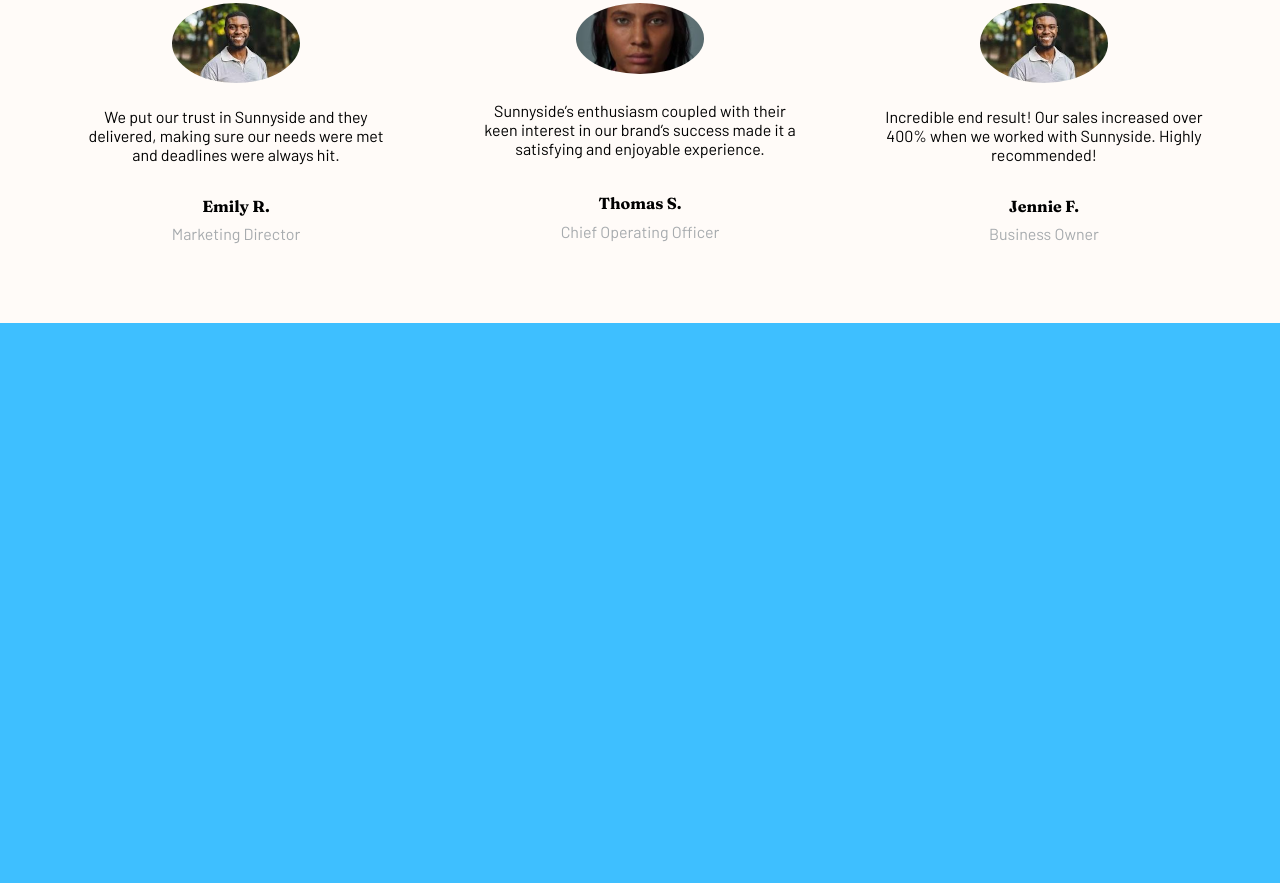
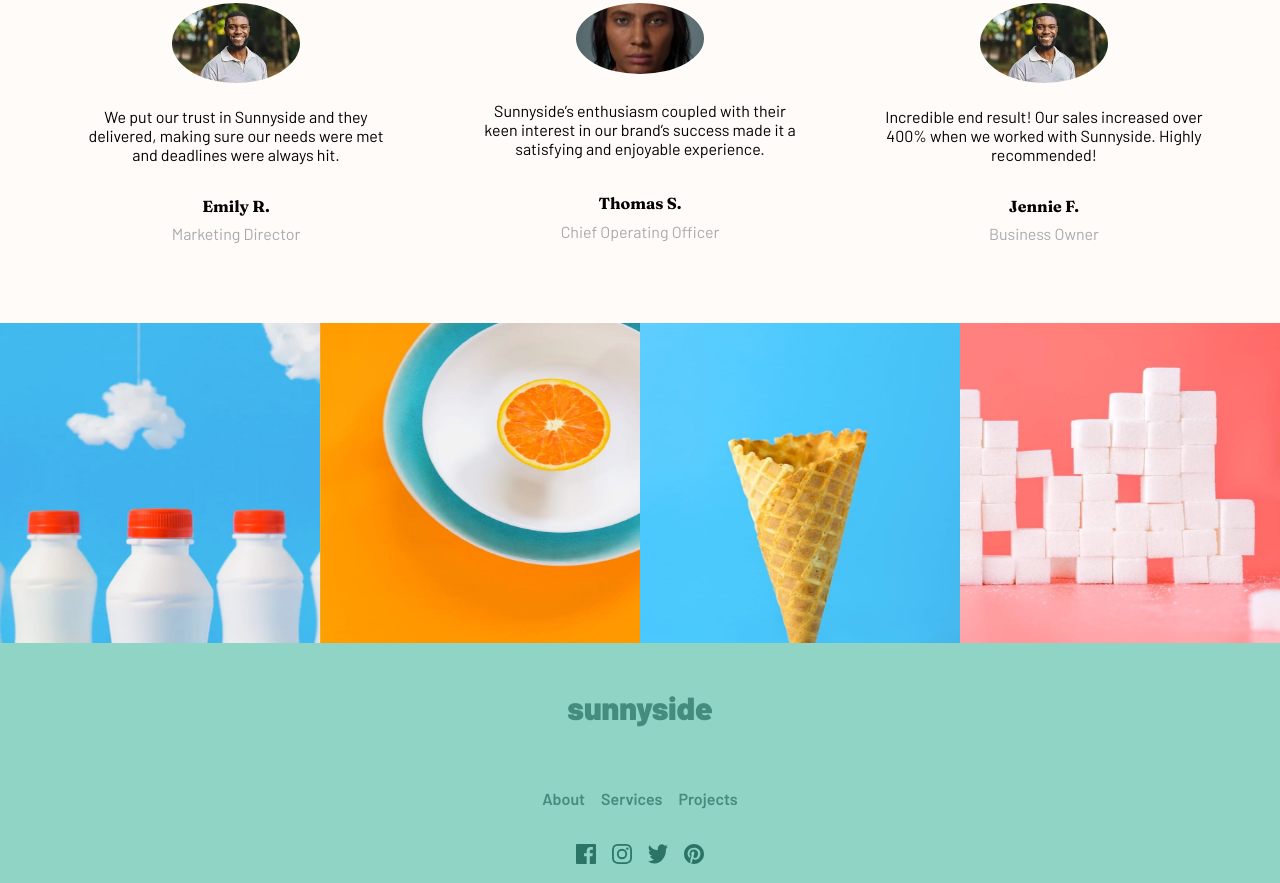
Before and after one commit to VarnikGupta/assignment1, a plain HTML site: page index.html in a window 1280 px wide. Shown: the part 2002-2885 px from the top of the page. Before the commit the page ends 2325 px from the top, so only its background shows below. Drawn offline with Linux system fonts and the light colour scheme.

Commit message:
footer done

```diff
--- a/index.html
+++ b/index.html
@@ -135,5 +135,26 @@
         </div>
     </section>
 
+    <section class="grid-images">
+        <img src="images/image-gallery-milkbottles.jpg" alt="" class="grid-item">
+        <img src="images/image-gallery-orange.jpg" alt="" class="grid-item">
+        <img src="images/image-gallery-cone.jpg" alt="" class="grid-item">
+        <img src="images/image-gallery-sugarcubes.jpg" alt="" class="grid-item">
+    </section>
+
+    <footer class="footer">
+        <h2 class="footer-header">sunnyside</h2>
+        <div class="footer-links-container">
+            <a href="" class="footer-links">About</a>
+            <a href="" class="footer-links">Services</a>
+            <a href="" class="footer-links">Projects</a>
+        </div>
+        <div class="social-media-container">
+            <img id = "h" src="images/icon-facebook.svg" alt="" class="social-media-icons">
+            <img src="images/icon-instagram.svg" alt="" class="social-media-icons">
+            <img src="images/icon-twitter.svg" alt="" class="social-media-icons">
+            <img src="images/icon-pinterest.svg" alt="" class="social-media-icons">
+        </div>
+    </footer>
 </body>
 </html>
--- a/styles.css
+++ b/styles.css
@@ -9,7 +9,7 @@
   --learn-more-yellow: hsla(51, 100%, 49%, 0.3);
   --soft-red: hsl(7, 99%, 70%);
   --learn-more-soft-red: hsla(7, 99%, 70%, 0.3);
-  --footer-bg-color: hsla(168, 60%, 45%, 0.493);
+  --footer-bg-color: #90d4c5;
   --footer-color: hsl(168, 34%, 41%);
   --graphics-design-color: hsl(167, 40%, 24%);
   --photography-color: hwb(198 10% 58%);
@@ -281,6 +281,60 @@
   color: var(--grayish-blue);
 }
 
+/* grid section */
+.grid-images {
+  display: grid;
+  grid-template-columns: repeat(4, 1fr);
+}
+
+.grid-item {
+  width: 100%;
+  height: clamp(10rem, 30vmax, 20rem);
+}
+
+/* footer section */
+.footer {
+  display: grid;
+  justify-content: center;
+  text-align: center;
+  align-items: center;
+  height: clamp(10rem, 35vh, 15rem);
+  background: var(--footer-bg-color);
+  color: var(--footer-color);
+  font-family: var(--body-font);
+}
+
+.footer-header {
+  font-weight: 900;
+  font-size: 2rem;
+}
+
+.footer-links-container, .social-media-container {
+  display: flex;
+  flex-wrap: wrap;
+  column-gap: 1rem;
+  justify-content: center;
+}
+
+.footer-links {
+  font-weight: 600;
+  color: var(--footer-color);
+  transition: .2s ease-in-out;
+  text-decoration: none;
+}
+
+.footer-links:hover {
+  color: var(--white);
+  transition: .2s ease-in-out;
+  cursor: pointer;
+}
+
+.social-media-icons:hover {
+  /* filter: brightness(0) invert(100%); */
+  cursor: pointer;
+  transition: .1s ease-in-out;
+}
+
 /* responsive */
 @media (max-width: 768px) {
   .checkbtn {
@@ -351,4 +405,8 @@
   .grid-imgs {
     grid-row: 1 / 2;
   }
+
+  .grid-images {
+    grid-template-columns: repeat(2, 50%);
+  }
 }
```
Also changed, not shown: images/icon-facebook.svg (added), images/icon-instagram.svg (added), images/icon-pinterest.svg (added), images/icon-twitter.svg (added).
